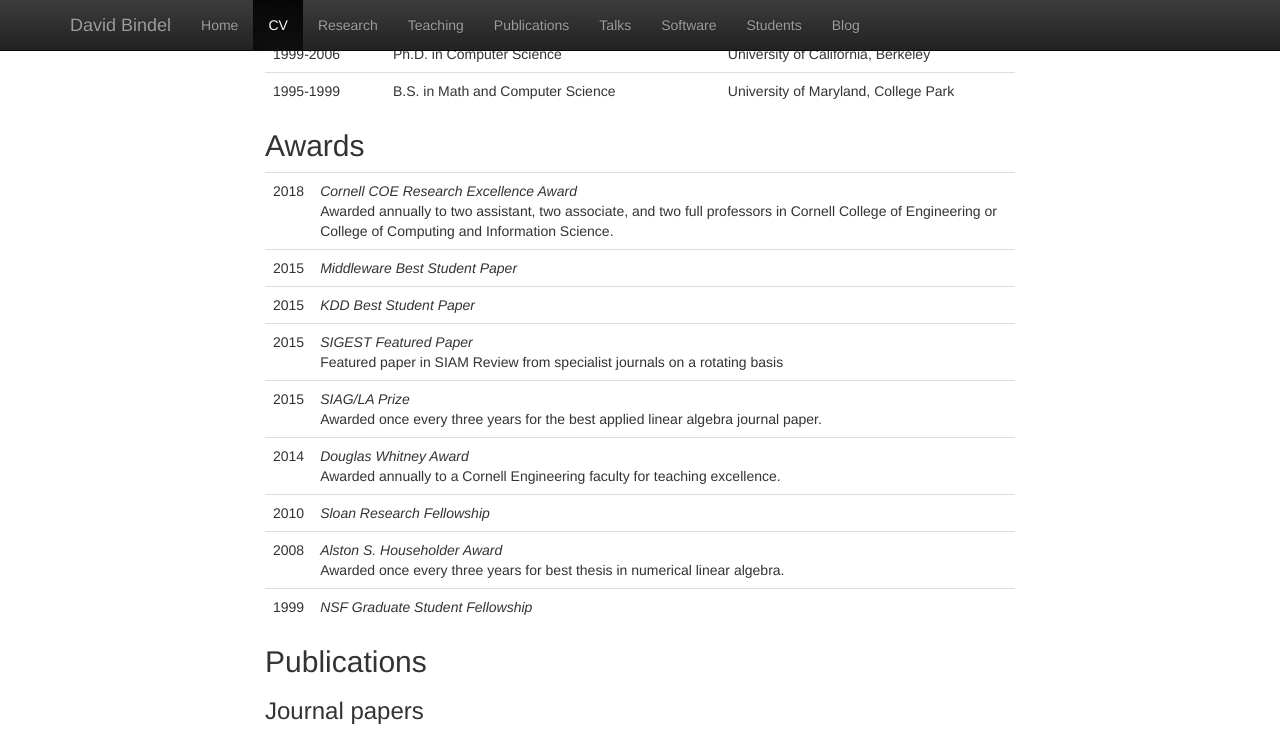
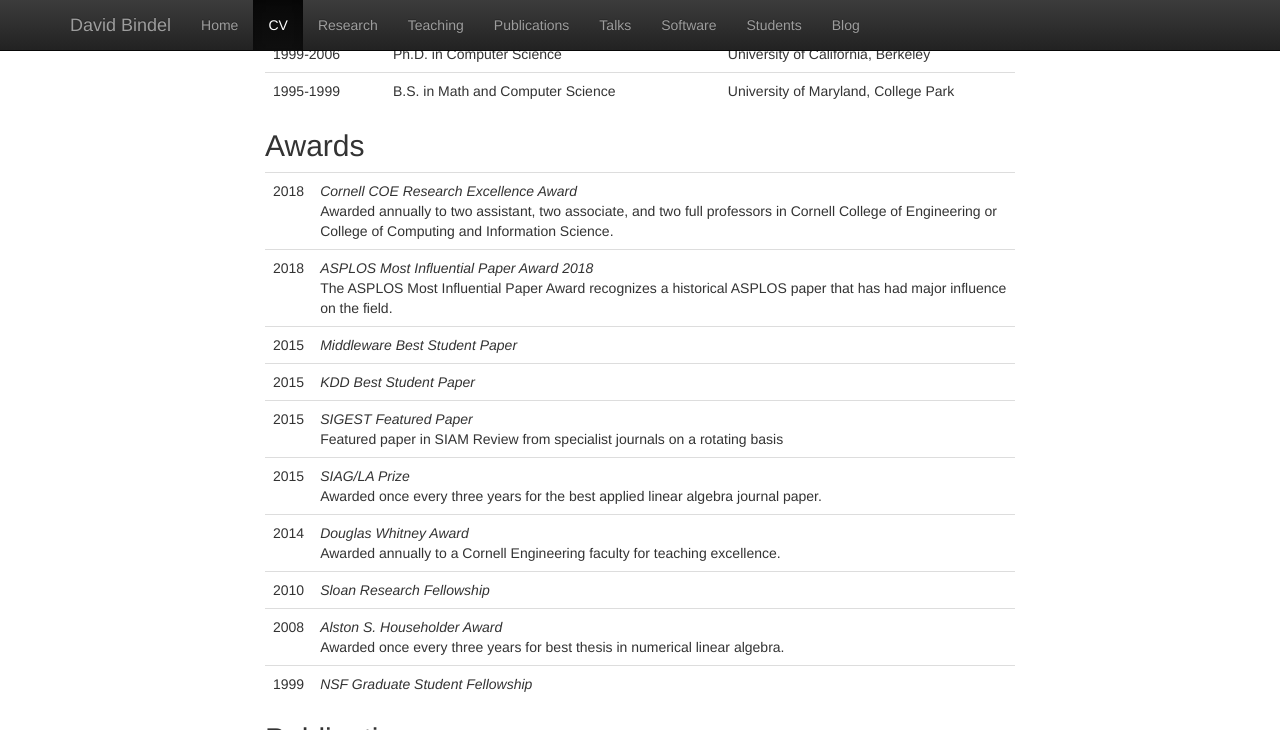
Before and after one commit to dbindel/cornell_web, a Jekyll site: the page built from vita.html, in a window 1280 px wide and 900 px high, scrolled down 683 px, cut to the strip 0-730 px from the top of the window. Built offline with Jekyll 4.4.1, drawn with Linux system fonts in a browser that asks for light colours; nearby versions of some CDN libraries.

Commit message:
Add ASPLOS award paper.

```diff
--- a/_data/awards.yml
+++ b/_data/awards.yml
@@ -4,6 +4,13 @@
     Awarded annually to two assistant, two associate, and two full
     professors in Cornell College of Engineering or College of
     Computing and Information Science.
+  year: 2018
+-
+  name: ASPLOS Most Influential Paper Award 2018
+  desc: |
+    The ASPLOS Most Influential Paper Award recognizes a historical
+    ASPLOS paper that has had major influence on the field.
+  paper: 2000-asplos
   year: 2018
 -
   name: Middleware Best Student Paper
```
